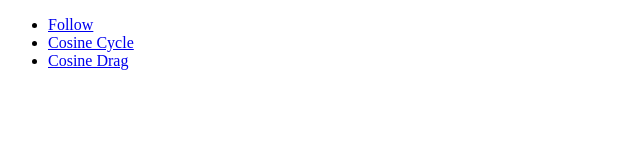
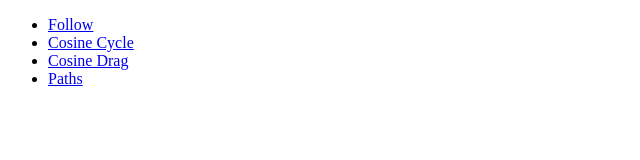
Before and after one commit to mrbrowning/js-vis, a plain HTML site: page src/index.html in a window 1280 px wide. Shown: the full height of the page, 0-640 px from the left. Drawn offline with Linux system fonts and the light colour scheme.

Commit message:
add path experiment to index

```diff
--- a/src/index.html
+++ b/src/index.html
@@ -8,6 +8,7 @@
       <li><a href="follow.html">Follow</a></li>
       <li><a href="cos_cycle.html">Cosine Cycle</a></li>
       <li><a href="cos_drag.html">Cosine Drag</a></li>
+      <li><a href="path.html">Paths</a></li>
     </ul>
   </body>
 </html>
```
